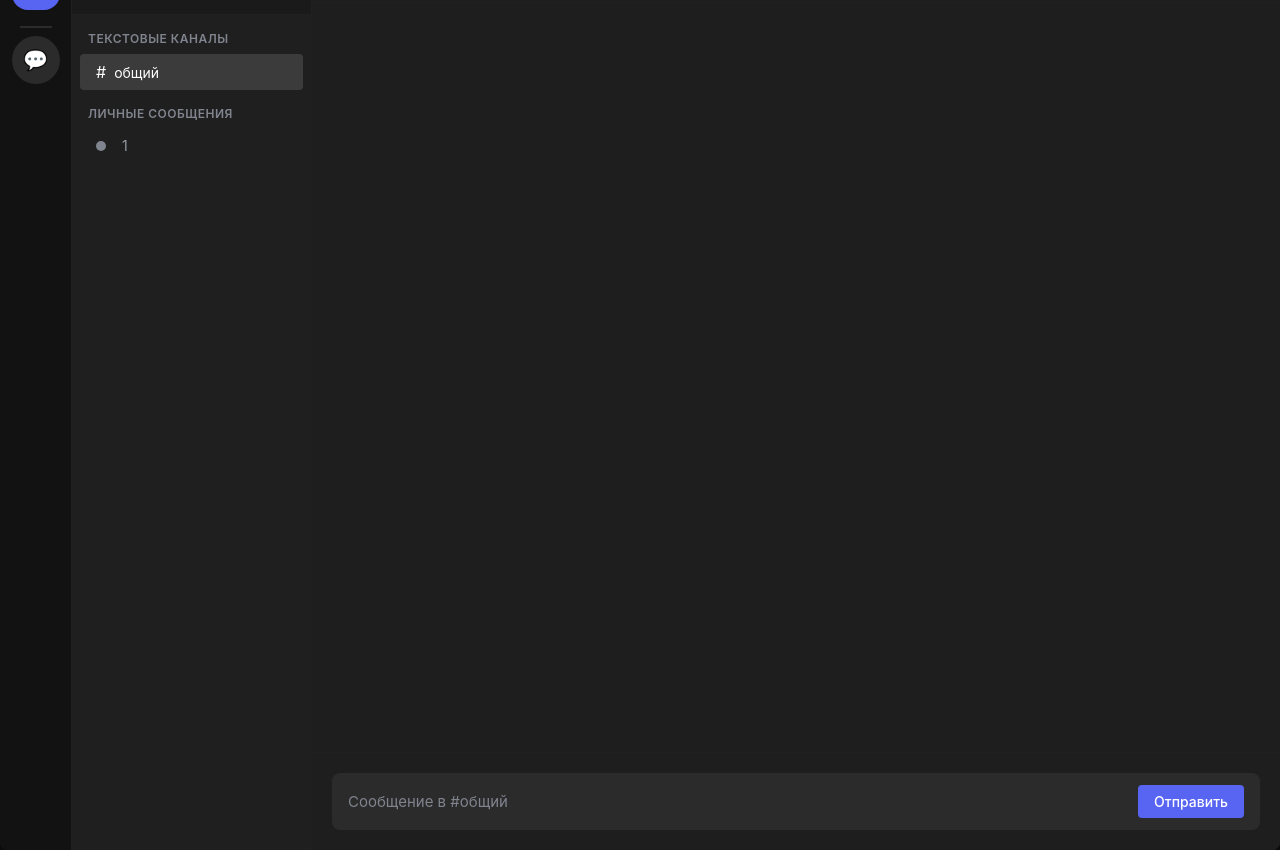
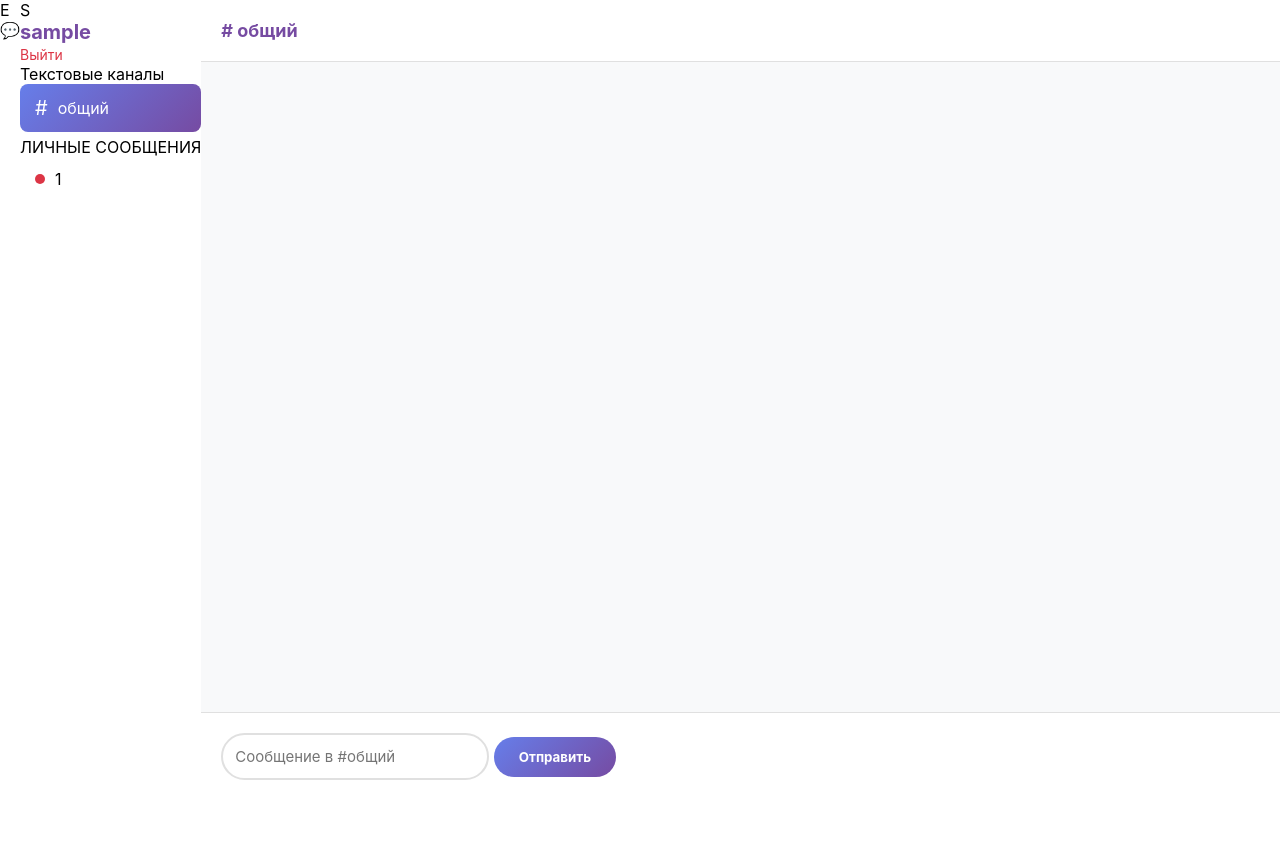
Before and after one commit to Antonov3732/rendergram, a Flask app: page /chat in a window 1280 px wide. After the commit the page ends 780 px from the top, so only its background shows below. Run offline with Flask 3, Linux system fonts and the light colour scheme; the visitor is signed in with stand-in values (Sample User, id 1); data comes from the database, SQL or seed files in the repository; data that the repository does not hold is empty; some libraries are stand-ins or nearby versions.

Commit message:
Update chat.html

```diff
--- a/templates/chat.html
+++ b/templates/chat.html
@@ -10,357 +10,384 @@
         margin: 0;
         padding: 0;
         box-sizing: border-box;
-            font-family: 'Inter', -apple-system, BlinkMacSystemFont, 'Segoe UI', Roboto, sans-serif;
+        font-family: -apple-system, BlinkMacSystemFont, 'Segoe UI', Roboto, Oxygen, Ubuntu, sans-serif;
     }
 
     body {
-            background: #0f0f0f;
+        background: linear-gradient(135deg, #667eea 0%, #764ba2 100%);
         height: 100vh;
+        width: 100vw;
         display: flex;
         justify-content: center;
         align-items: center;
+        overflow: hidden;  /* Убираем скролл у body */
     }
 
     .chat-container {
-            width: 1400px;
-            height: 900px;
-            background: #1a1a1a;
+        width: 100vw;
+        height: 100vh;
+        background: white;
         display: flex;
-            border-radius: 8px;
         overflow: hidden;
-            box-shadow: 0 10px 30px rgba(0, 0, 0, 0.5);
     }
 
-        /* СЕРВЕРНАЯ ПАНЕЛЬ (слева) */
-        .server-panel {
-            width: 72px;
-            background: #121212;
+    /* Сайдбар */
+    .sidebar {
+        width: 300px;
+        background: #f8f9fa;
+        border-right: 1px solid #e0e0e0;
         display: flex;
         flex-direction: column;
-            align-items: center;
-            padding: 12px 0;
-            border-right: 1px solid #202020;
+        flex-shrink: 0;
+        height: 100vh;
     }
 
-        .server-icon {
-            width: 48px;
-            height: 48px;
-            background: #2b2b2b;
-            border-radius: 50%;
-            display: flex;
-            align-items: center;
-            justify-content: center;
-            color: #dcddde;
-            font-weight: bold;
-            font-size: 20px;
-            margin-bottom: 8px;
-            transition: 0.2s;
-            cursor: pointer;
+    .user-profile {
+        padding: 20px;
+        background: white;
+        border-bottom: 1px solid #e0e0e0;
     }
 
-        .server-icon:hover {
-            border-radius: 16px;
-            background: #5865f2;
-            color: white;
+    .user-name {
+        font-size: 20px;
+        font-weight: bold;
+        color: #764ba2;
+        margin-bottom: 5px;
     }
 
-        .server-icon.active {
-            border-radius: 16px;
-            background: #5865f2;
-            color: white;
-        }
-
-        .server-divider {
-            width: 32px;
-            height: 2px;
-            background: #2b2b2b;
-            margin: 8px 0;
-        }
-
-        /* КАНАЛЬНАЯ ПАНЕЛЬ (вторая слева) */
-        .channels-panel {
-            width: 240px;
-            background: #1f1f1f;
-            display: flex;
-            flex-direction: column;
-            border-right: 1px solid #202020;
-        }
-
-        .user-header {
-            padding: 16px;
-            background: #1a1a1a;
-            border-bottom: 1px solid #202020;
-            display: flex;
-            align-items: center;
-            justify-content: space-between;
-        }
-
-        .user-info {
-            display: flex;
-            align-items: center;
-            gap: 8px;
-        }
-
-        .user-avatar {
-            width: 32px;
-            height: 32px;
-            background: #5865f2;
-            border-radius: 50%;
-            display: flex;
-            align-items: center;
-            justify-content: center;
-            color: white;
-            font-weight: bold;
+    .logout-btn {
+        color: #dc3545;
+        text-decoration: none;
         font-size: 14px;
     }
 
-        .user-name {
-            color: white;
-            font-weight: 500;
-            font-size: 14px;
+    .logout-btn:hover {
+        text-decoration: underline;
     }
 
-        .logout-btn {
-            color: #80848e;
-            text-decoration: none;
-            font-size: 12px;
-            padding: 4px 8px;
-            border-radius: 4px;
-            background: #2b2b2b;
-            transition: 0.2s;
-        }
-
-        .logout-btn:hover {
-            background: #3b3b3b;
-            color: white;
-        }
-
-        .channels-header {
-            padding: 16px 16px 8px;
-            color: #80848e;
-            font-size: 12px;
-            font-weight: 600;
-            text-transform: uppercase;
-            letter-spacing: 0.5px;
-            display: flex;
-            justify-content: space-between;
-            align-items: center;
+    .channels {
+        flex: 1;
+        overflow-y: auto;
+        padding: 20px;
     }
 
     .channel {
-            padding: 8px 16px;
-            margin: 0 8px;
-            border-radius: 4px;
-            color: #949ba4;
-            font-size: 14px;
+        padding: 12px 15px;
+        border-radius: 8px;
+        cursor: pointer;
+        margin-bottom: 5px;
+        transition: 0.2s;
         display: flex;
         align-items: center;
-            gap: 8px;
-            cursor: pointer;
-            transition: 0.2s;
+        white-space: nowrap;
+        overflow: hidden;
+        text-overflow: ellipsis;
     }
 
     .channel:hover {
-            background: #323232;
-            color: #dcddde;
+        background: #e9ecef;
     }
 
     .channel.active {
-            background: #3b3b3b;
+        background: linear-gradient(135deg, #667eea 0%, #764ba2 100%);
         color: white;
     }
 
     .channel-icon {
-            font-size: 16px;
+        margin-right: 10px;
+        font-size: 20px;
+        flex-shrink: 0;
     }
 
-        .dm-section {
-            padding: 16px 16px 8px;
-            color: #80848e;
-            font-size: 12px;
-            font-weight: 600;
-            text-transform: uppercase;
-            letter-spacing: 0.5px;
+    .online-status {
+        width: 10px;
+        height: 10px;
+        border-radius: 50%;
+        margin-right: 10px;
+        flex-shrink: 0;
     }
 
-        /* ОСНОВНОЙ ЧАТ */
+    .online { background: #28a745; }
+    .offline { background: #dc3545; }
+
+    /* Основной чат */
     .main-chat {
         flex: 1;
         display: flex;
         flex-direction: column;
-            background: #1e1e1e;
+        background: white;
+        height: 100vh;
+        min-width: 0;  /* Важно для flexbox */
     }
 
     .chat-header {
-            padding: 16px 20px;
-            background: #1e1e1e;
-            border-bottom: 1px solid #202020;
+        padding: 20px;
+        background: white;
+        border-bottom: 1px solid #e0e0e0;
+        font-size: 18px;
+        font-weight: bold;
+        color: #764ba2;
         display: flex;
         align-items: center;
-        }
-
-        .chat-title {
-            color: white;
-            font-size: 16px;
-            font-weight: 600;
-            display: flex;
-            align-items: center;
-            gap: 8px;
+        flex-shrink: 0;
     }
 
     .chat-messages {
         flex: 1;
         overflow-y: auto;
         padding: 20px;
-            display: flex;
-            flex-direction: column;
-            gap: 4px;
+        background: #f8f9fa;
     }
 
     .message {
+        margin-bottom: 20px;
         display: flex;
-            padding: 6px 0;
-            gap: 16px;
-            transition: 0.2s;
+        flex-direction: column;
     }
 
-        .message:hover {
-            background: #262626;
-        }
-
-        .message-avatar {
-            width: 40px;
-            height: 40px;
-            background: #5865f2;
-            border-radius: 50%;
-            display: flex;
-            align-items: center;
-            justify-content: center;
-            color: white;
-            font-weight: bold;
-            font-size: 16px;
-            flex-shrink: 0;
+    .message-own {
+        align-items: flex-end;
     }
 
     .message-content {
-            flex: 1;
+        max-width: 70%;
+        padding: 12px 18px;
+        border-radius: 18px;
+        background: white;
+        box-shadow: 0 2px 5px rgba(0,0,0,0.05);
+        position: relative;
+        word-wrap: break-word;
+        overflow-wrap: break-word;
     }
 
-        .message-header {
-            display: flex;
-            align-items: baseline;
-            gap: 8px;
-            margin-bottom: 4px;
+    .message-own .message-content {
+        background: linear-gradient(135deg, #667eea 0%, #764ba2 100%);
+        color: white;
     }
 
-        .message-author {
-            color: white;
-            font-weight: 500;
-            font-size: 16px;
+    .message-sender {
+        font-weight: bold;
+        color: #764ba2;
+        margin-bottom: 5px;
+        font-size: 14px;
+    }
+
+    .message-own .message-sender {
+        color: rgba(255,255,255,0.9);
     }
 
     .message-time {
-            color: #80848e;
-            font-size: 12px;
+        font-size: 11px;
+        color: #6c757d;
+        margin-top: 5px;
+        text-align: right;
     }
 
-        .message-text {
-            color: #dcddde;
-            font-size: 15px;
-            line-height: 1.4;
-        }
-
-        .message-own .message-author {
-            color: #5865f2;
+    .message-own .message-time {
+        color: rgba(255,255,255,0.8);
     }
 
     .typing-indicator {
         padding: 10px 20px;
-            color: #80848e;
+        color: #6c757d;
+        font-style: italic;
         font-size: 14px;
-            font-style: italic;
+        flex-shrink: 0;
     }
 
     .message-input-area {
         padding: 20px;
-            background: #1e1e1e;
-            border-top: 1px solid #202020;
-        }
-
-        .message-input-wrapper {
-            background: #2b2b2b;
-            border-radius: 8px;
-            padding: 12px 16px;
+        background: white;
+        border-top: 1px solid #e0e0e0;
         display: flex;
-            align-items: center;
-            gap: 12px;
+        gap: 10px;
+        flex-shrink: 0;
     }
 
     .message-input {
         flex: 1;
-            background: none;
-            border: none;
-            color: #dcddde;
+        padding: 12px;
+        border: 2px solid #e0e0e0;
+        border-radius: 25px;
         font-size: 15px;
+        transition: 0.3s;
         outline: none;
     }
 
-        .message-input::placeholder {
-            color: #80848e;
+    .message-input:focus {
+        border-color: #764ba2;
     }
 
     .send-btn {
-            background: #5865f2;
+        padding: 12px 25px;
+        background: linear-gradient(135deg, #667eea 0%, #764ba2 100%);
         color: white;
         border: none;
-            border-radius: 4px;
-            padding: 8px 16px;
-            font-size: 14px;
-            font-weight: 500;
+        border-radius: 25px;
+        font-weight: bold;
         cursor: pointer;
-            transition: 0.2s;
+        transition: 0.3s;
+        flex-shrink: 0;
     }
 
     .send-btn:hover {
-            background: #4752c4;
+        transform: scale(1.05);
+        box-shadow: 0 5px 15px rgba(102, 126, 234, 0.4);
     }
 
-        .online-status {
-            width: 10px;
-            height: 10px;
-            border-radius: 50%;
-            margin-right: 8px;
-        }
-
-        .online { background: #23a55a; }
-        .offline { background: #80848e; }
-
     .notification-badge {
-            background: #f23f42;
+        background: #dc3545;
         color: white;
         border-radius: 50%;
         padding: 2px 6px;
         font-size: 12px;
-            margin-left: auto;
+        margin-left: 10px;
+        flex-shrink: 0;
     }
 
-        ::-webkit-scrollbar {
-            width: 8px;
+    .private-badge {
+        background: #ffc107;
+        color: #000;
+        border-radius: 10px;
+        padding: 2px 8px;
+        font-size: 11px;
+        margin-left: 10px;
+        flex-shrink: 0;
     }
 
-        ::-webkit-scrollbar-track {
-            background: #1e1e1e;
+    /* ============ АДАПТАЦИЯ ДЛЯ ВСЕХ ЭКРАНОВ ============ */
+
+    /* Планшеты */
+    @media (max-width: 992px) {
+        .sidebar {
+            width: 250px;
+        }
     }
 
-        ::-webkit-scrollbar-thumb {
-            background: #3b3b3b;
-            border-radius: 4px;
+    /* Мобильные */
+    @media (max-width: 768px) {
+        body {
+            overflow: auto;  /* Возвращаем скролл для мобильных */
         }
 
-        ::-webkit-scrollbar-thumb:hover {
-            background: #4b4b4b;
+        .chat-container {
+            flex-direction: column;
+            height: auto;
+            min-height: 100vh;
+        }
+
+        .sidebar {
+            width: 100%;
+            height: auto;
+            max-height: 40vh;
+            border-right: none;
+            border-bottom: 1px solid #e0e0e0;
+        }
+
+        .main-chat {
+            height: 60vh;
+            min-height: 500px;
+        }
+
+        .message-content {
+            max-width: 85%;
+        }
+
+        .channel {
+            white-space: normal;  /* Перенос текста на мобильных */
+            word-break: break-word;
+        }
+    }
+
+    /* Очень маленькие экраны */
+    @media (max-width: 480px) {
+        .user-name {
+            font-size: 18px;
+        }
+
+        .chat-header {
+            padding: 15px;
+            font-size: 16px;
+        }
+
+        .message-content {
+            max-width: 90%;
+            padding: 10px 15px;
+        }
+
+        .message-input {
+            padding: 10px;
+            font-size: 14px;
+        }
+
+        .send-btn {
+            padding: 10px 20px;
+        }
+
+        .sidebar {
+            max-height: 35vh;
+        }
+
+        .main-chat {
+            min-height: 65vh;
+        }
+    }
+
+    /* Маленькие телефоны в ландшафтной ориентации */
+    @media (max-height: 600px) and (orientation: landscape) {
+        .sidebar {
+            max-height: 50vh;
+        }
+
+        .main-chat {
+            min-height: 50vh;
+        }
+
+        .message-content {
+            max-width: 80%;
+        }
+
+        .user-profile {
+            padding: 10px;
+        }
+
+        .channels {
+            padding: 10px;
+        }
+    }
+
+    /* Полноэкранные мониторы */
+    @media (min-width: 1920px) {
+        .sidebar {
+            width: 350px;
+        }
+
+        .user-name {
+            font-size: 22px;
+        }
+
+        .chat-header {
+            font-size: 20px;
+            padding: 25px;
+        }
+
+        .message-content {
+            font-size: 16px;
+        }
+    }
+
+    /* Убираем скролл у body когда не нужно */
+    body {
+        overflow: hidden;
+    }
+
+    @media (max-width: 768px) {
+        body {
+            overflow: auto;
+        }
     }
 </style>
+
 </head>
 <body>
     <div class="chat-container">
```
Lines whose indentation alone changed are shown as unchanged.
